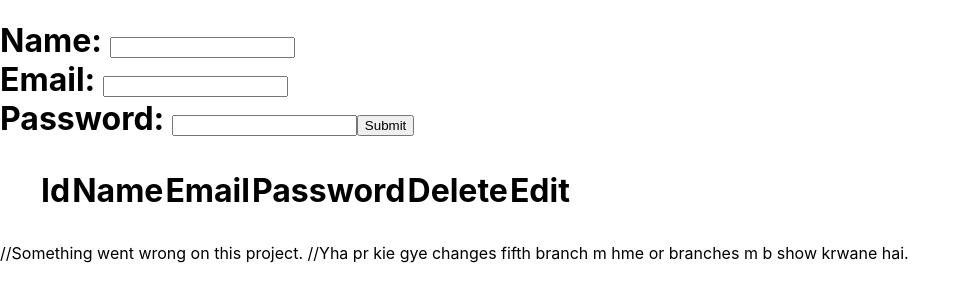
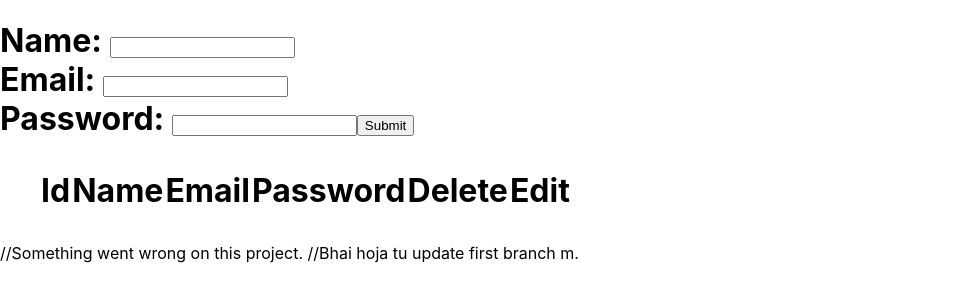
Before and after one commit to Uniyalpreeti/githubPractice-smartData, a React (Create React App) app in the folder myapp/: page / in a window 1280 px wide. Shown: the top 302 px of the page, without its empty margins (0-970 px from the left). Built offline with nearby package versions, Linux system fonts and the light colour scheme.

Commit message:
Ek new message update krne ko rakh dia gya hai

```diff
--- a/myapp/src/App.js
+++ b/myapp/src/App.js
@@ -6,7 +6,7 @@ function App() {
     <div>
      <h1><Comp1 /></h1>
      //Something went wrong on this project.
-     //Yha pr kie gye changes fifth branch m hme or branches m b show krwane hai.
+     //Bhai hoja tu update first branch m.
     </div>
   );
 }
```
